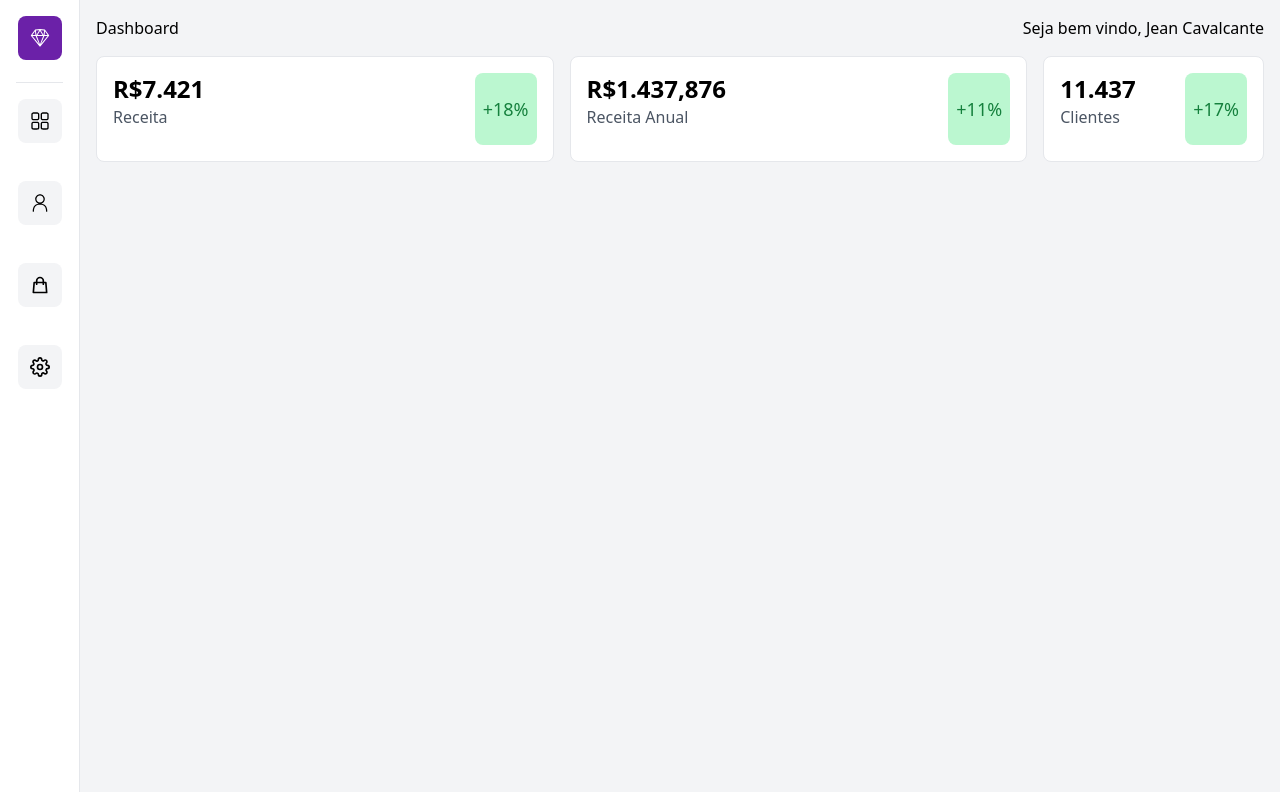
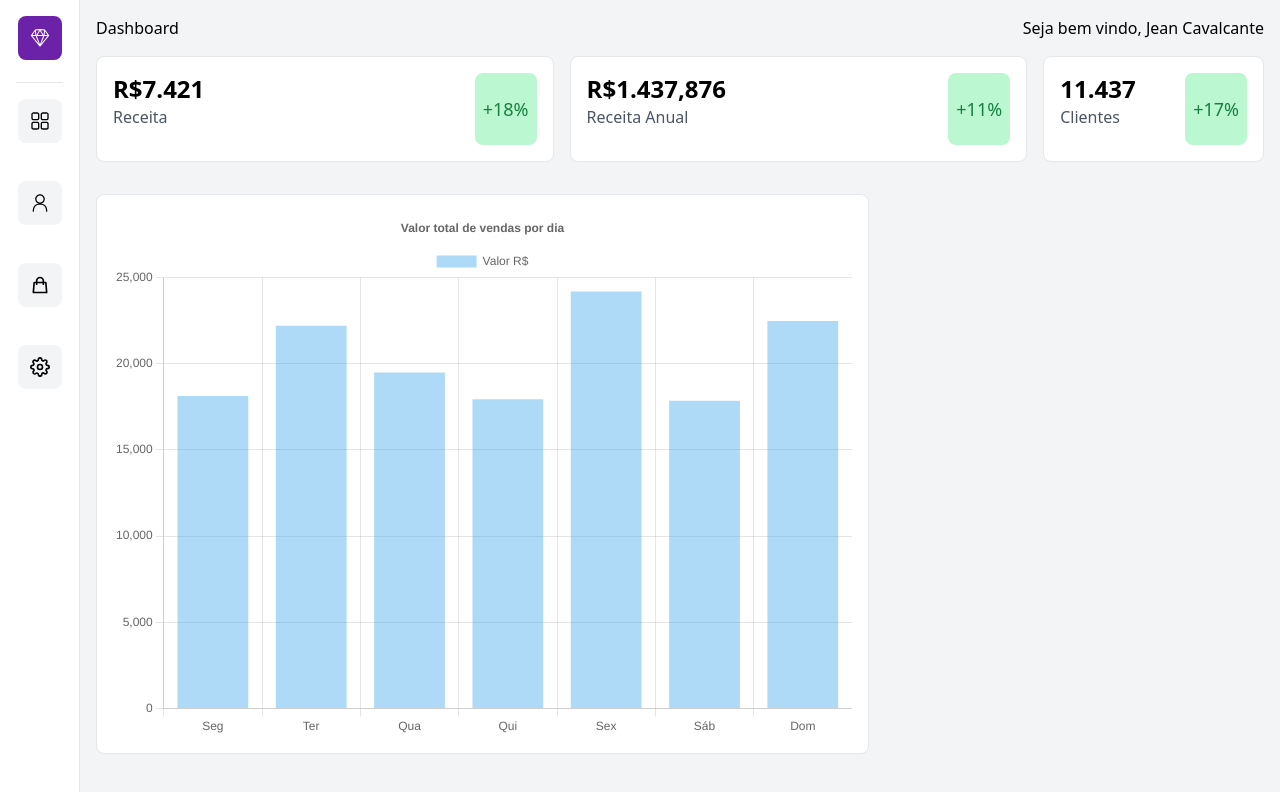
Before and after one commit to Jeann-Cavalcante/dash-orders, a Next.js app: page / in a window 1280 px wide. Shown: the top 792 px of the page. Built offline with nearby package versions, Linux system fonts and the light colour scheme.

Commit message:
feat: grafico de coluna

```diff
--- /dev/null
+++ b/src/components/BarChart.tsx
@@ -0,0 +1,110 @@
+import React, { useState, useEffect } from 'react';
+import { Bar } from 'react-chartjs-2';
+import {
+  Chart as ChartJS,
+  CategoryScale,
+  LinearScale,
+  BarElement,
+  Title,
+  Tooltip,
+  Legend,
+} from 'chart.js';
+import { type } from 'os';
+
+ChartJS.register(
+  CategoryScale,
+  LinearScale,
+  BarElement,
+  Title,
+  Tooltip,
+  Legend
+);
+
+type ChartData = {
+  labels: string[];
+  datasets: {
+    label: string;
+    data: number[];
+    borderColor: string;
+    backgroundColor: string;
+  }[];
+};
+
+type ChartOptions = {
+  plugins: {
+    legend: {
+      position: "top" | "bottom" | "left" | "right";
+    };
+    title: {
+      display: boolean;
+      text: string;
+    };
+  };
+  maintainAspectRatio: boolean;
+  responsive: boolean;
+};
+
+const BarChart = () => {
+  const [chartData, setChartData] = useState<ChartData>({
+    labels: [],
+    datasets: [
+      {
+        label: "",
+        data: [],
+        borderColor: "",
+        backgroundColor: "",
+      },
+    ],
+  });
+
+  const [chartOptions, setChartOptions] = useState<ChartOptions>({
+    plugins: {
+      legend: {
+        position: "top",
+      },
+      title: {
+        display: true,
+        text: "",
+      },
+    },
+    maintainAspectRatio: false,
+    responsive: true,
+  });
+
+  useEffect(() => {
+    setChartData({
+      labels: ["Seg", "Ter", "Qua", "Qui", "Sex", "Sáb", "Dom"],
+      datasets: [
+        {
+          label: "Valor R$",
+          data: [18127, 22201, 19490, 17938, 24182, 17842, 22475],
+          borderColor: "rgb(53, 162, 235)",
+          backgroundColor: "rgb(53, 162, 235, 0.4",
+        },
+      ],
+    });
+    setChartOptions({
+      plugins: {
+        legend: {
+          position: "top",
+        },
+        title: {
+          display: true,
+          text: "Valor total de vendas por dia",
+        },
+      },
+      maintainAspectRatio: false,
+      responsive: true,
+    });
+  }, []);
+
+  return (
+    <>
+      <div className="w-full md:col-span-2 relative lg:h-[70vh] h-[50vh] m-auto p-4 border rounded-lg bg-white">
+        <Bar data={chartData} options={chartOptions} />
+      </div>
+    </>
+  );
+};
+
+export default BarChart;
--- a/src/pages/index.tsx
+++ b/src/pages/index.tsx
@@ -1,3 +1,4 @@
+import BarChart from "@/components/BarChart";
 import Cards from "@/components/Cards";
 import Header from "@/components/Header";
 import Head from "next/head";
@@ -11,6 +12,10 @@
       <main className={`flex min-h-screen flex-col bg-gray-100`}>
         <Header />
         <Cards />
+        <div className="p-4 grid md:grid-cols-3 grid-cols-1 gap-4">
+          <BarChart />
+
+        </div>
       </main>
     </>
   );
```
